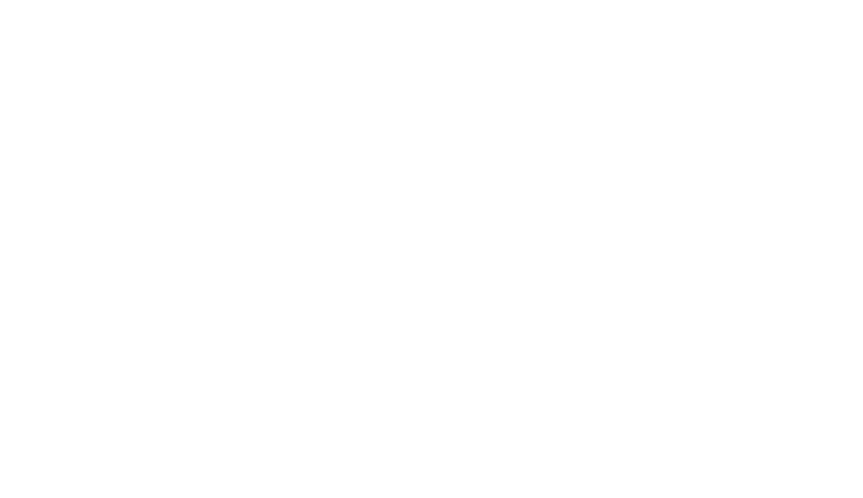
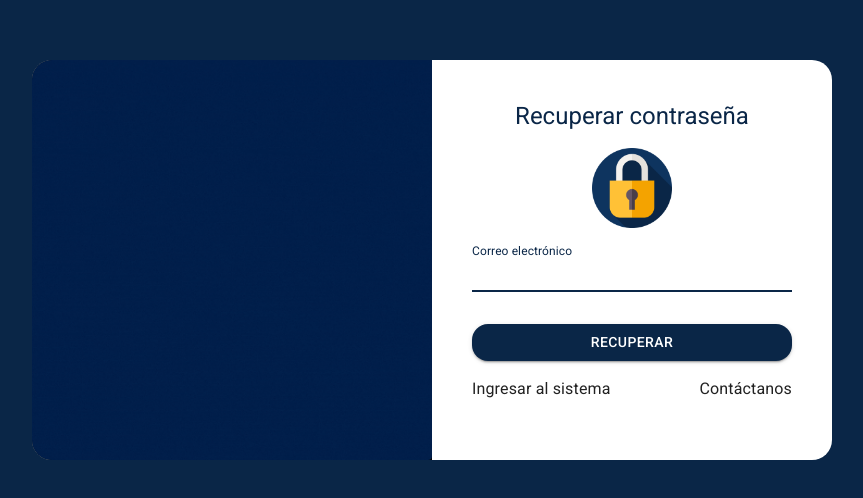
Before and after one commit to Arthur2399/dashboard-react-material, a React (Vite) app: page /auth/password-recovery in a window 1280 px wide. Shown: the part 140-638 px from the top of the page, without its empty margins (208-1071 px from the left). Built offline with nearby package versions, Linux system fonts and the light colour scheme.

Commit message:
[UPDATE] PasswordRecovery

```diff
--- a/src/auth/pages/LoginPage.jsx
+++ b/src/auth/pages/LoginPage.jsx
@@ -1,9 +1,9 @@
-import { Visibility, VisibilityOff } from "@mui/icons-material";
-import { Alert, Box, Button, Checkbox, FormControl, FormControlLabel, Grid, IconButton, Input, InputAdornment, InputLabel, Link, TextField } from "@mui/material"
 import { useState } from "react";
 import { Link as RouterLink } from 'react-router-dom';
 import { useForm } from "../../hooks/useForm";
 import { AuthLayout } from "../layout"
+import { Alert, Box, Button, Checkbox, FormControl, FormControlLabel, Grid, IconButton, Input, InputAdornment, InputLabel, Link, TextField } from "@mui/material"
+import { Visibility, VisibilityOff } from "@mui/icons-material";
 
 const loginData = {
   user: '',
--- a/src/auth/pages/RecoveryPassword.jsx
+++ b/src/auth/pages/RecoveryPassword.jsx
@@ -1,5 +1,82 @@
+import { Box, Button, Grid, Link, TextField } from "@mui/material"
+import { Link as RouterLink } from 'react-router-dom';
+import { useForm } from "../../hooks/useForm"
+import { AuthLayout } from "../layout"
+import passwordImg from '/assets/img/password.png';
+
+const RecoveryPasswordData = {
+  email: ""
+}
+
 export const RecoveryPassword = () => {
+
+  const { onInputChange, formState, email, } = useForm(RecoveryPasswordData);
+
   return (
-    <></>
+    <AuthLayout title="Recuperar contraseña">
+      <Box component="form" noValidate sx={{ mt: 2 }}>
+        <Grid
+          container
+          justifyContent="center"
+        >
+          <img
+            src={passwordImg}
+            alt="password"
+            style={{
+              borderBottomRightRadius: 4,
+              display: 'block',
+              width: '80px',
+              height: '80px',
+              objectFit: "cover"
+
+            }}
+          />
+        </Grid>
+        <TextField
+          autoComplete="email"
+          autoFocus
+          fullWidth
+          label="Correo electrónico"
+          margin="normal"
+          name="email"
+          onChange={onInputChange}
+          placeholder="Ingrese su correo electrónico"
+          value={email}
+          variant="standard"
+        />
+
+        <Button
+          type="submit"
+          fullWidth
+          variant="contained"
+          sx={{ mt: 3, mb: 2, borderRadius: 4 }}
+        >
+          Recuperar
+        </Button>
+        <Grid container>
+          <Grid item xs>
+            <Link
+              component={RouterLink}
+              color='inherit'
+              to="/auth/login"
+              sx={{ textDecoration: "none", "&:hover": { textDecoration: "underline" }, }}
+            >
+              Ingresar al sistema
+            </Link>
+
+          </Grid>
+
+          <Grid item >
+            <Link
+              color='inherit'
+              href="https://www.erassoluciones.com"
+              sx={{ textDecoration: "none", "&:hover": { textDecoration: "underline" }, }}
+            >
+              Contáctanos
+            </Link>
+          </Grid>
+        </Grid>
+      </Box>
+    </AuthLayout>
   )
 }
```
Also changed, not shown: assets/Img/password.png (added).
